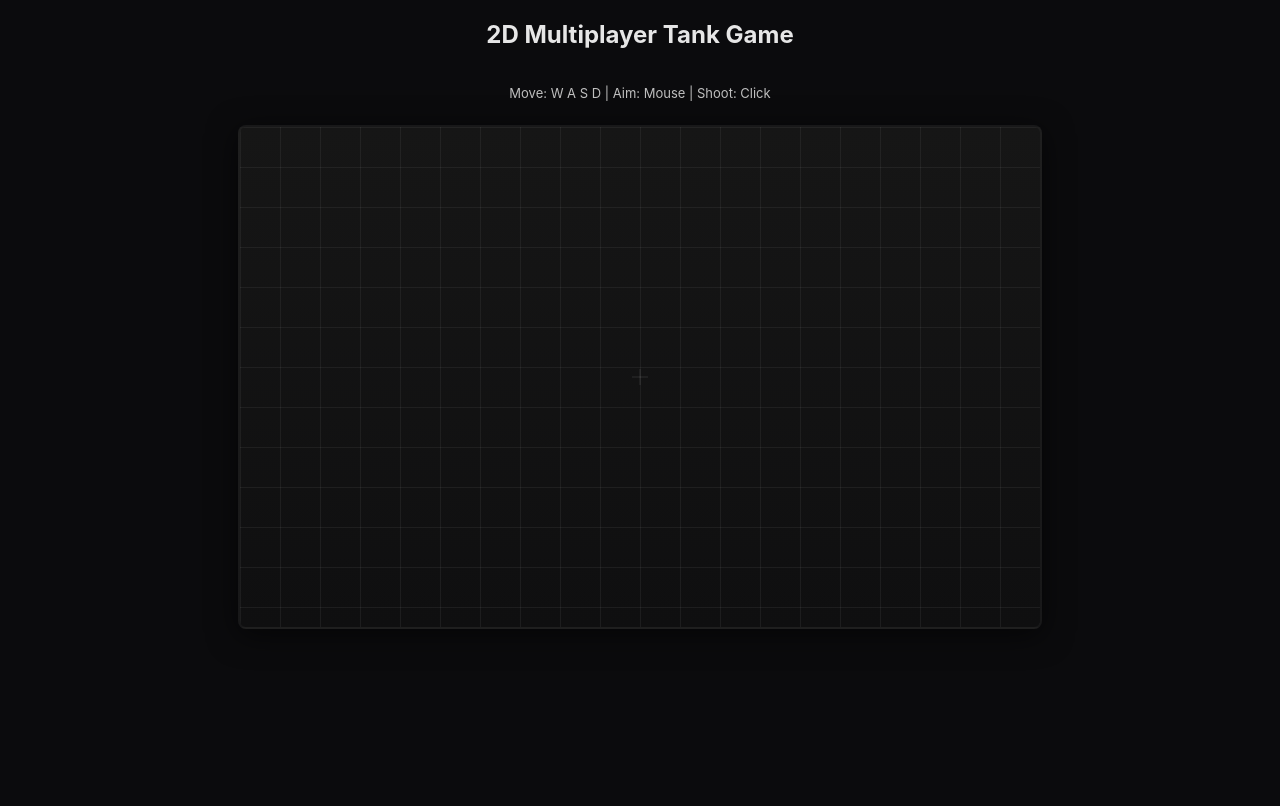
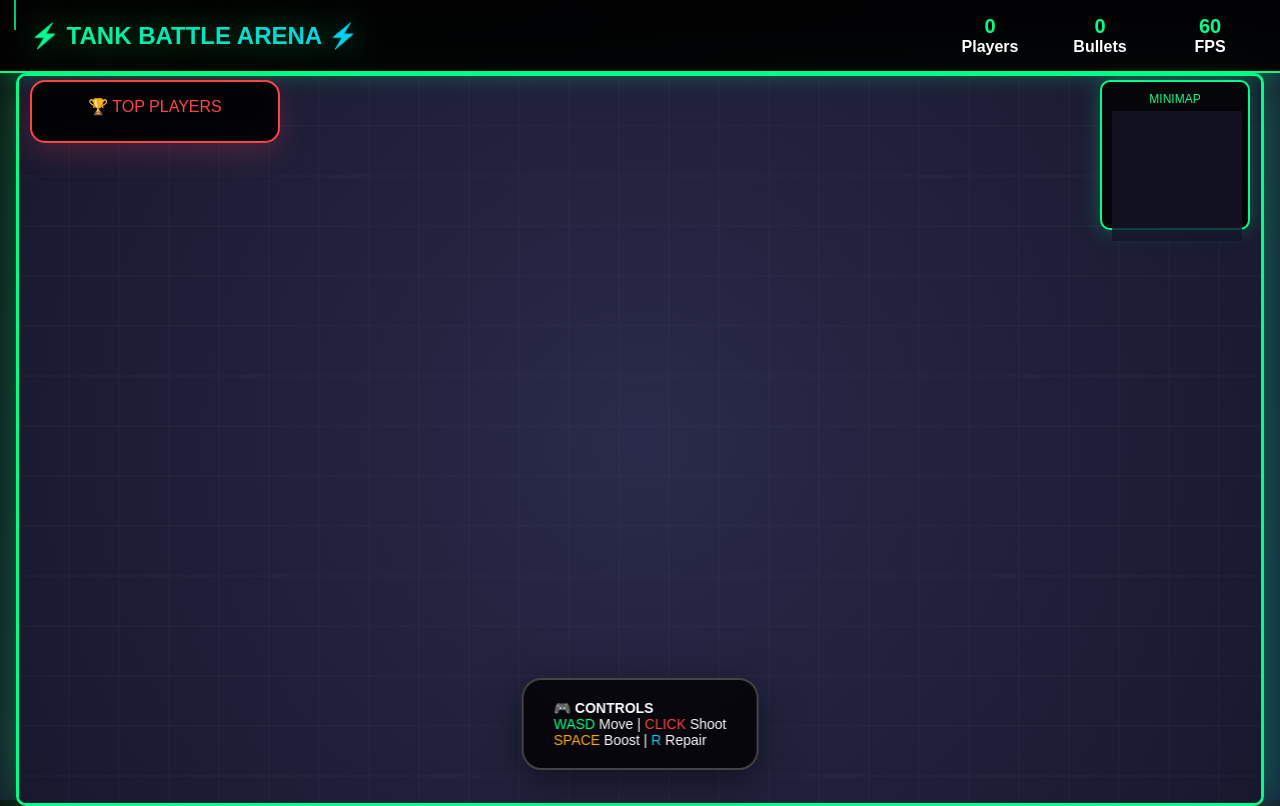
Before and after one commit to Alert9820/tank_game, a website: page public/index.html in a window 1280 px wide. Drawn offline with nearby package versions, Linux system fonts and the light colour scheme; no server answers.

Commit message:
Revamp game interface and styles
Updated the title and improved the styling for the tank battle game. Added new elements for the game interface, including a leaderboard and controls.

```diff
--- a/public/index.html
+++ b/public/index.html
@@ -1,403 +1,473 @@
 <!DOCTYPE html>
 <html>
 <head>
-  <title>Tank Battle</title>
+  <title>Advanced Tank Battle Arena</title>
   <style>
+    * {
+      margin: 0;
+      padding: 0;
+      box-sizing: border-box;
+    }
+
     body {
-      margin: 0;
-      background: #0b0b0d;
-      color: #e6e6e6;
+      background: linear-gradient(135deg, #0c0c0c 0%, #1a1a2e 50%, #16213e 100%);
+      color: #fff;
+      font-family: 'Arial', sans-serif;
+      height: 100vh;
+      overflow: hidden;
+    }
+
+    .game-container {
+      display: flex;
+      flex-direction: column;
+      height: 100vh;
+    }
+
+    .header {
+      background: rgba(0, 0, 0, 0.9);
+      padding: 15px 30px;
+      border-bottom: 2px solid #00ff88;
+      box-shadow: 0 2px 20px rgba(0, 255, 136, 0.3);
+      display: flex;
+      justify-content: space-between;
+      align-items: center;
+      backdrop-filter: blur(10px);
+    }
+
+    .game-title {
+      font-size: 24px;
+      font-weight: bold;
+      background: linear-gradient(45deg, #00ff88, #00ccff);
+      -webkit-background-clip: text;
+      -webkit-text-fill-color: transparent;
+      text-shadow: 0 0 30px rgba(0, 255, 136, 0.5);
+    }
+
+    .game-info {
+      display: flex;
+      gap: 30px;
+      font-size: 16px;
+      font-weight: 600;
+    }
+
+    .info-item {
+      display: flex;
+      flex-direction: column;
+      align-items: center;
+      min-width: 80px;
+    }
+
+    .info-value {
+      font-size: 20px;
+      color: #00ff88;
+      font-weight: bold;
+    }
+
+    .controls {
+      position: absolute;
+      bottom: 30px;
+      left: 50%;
+      transform: translateX(-50%);
+      background: rgba(0, 0, 0, 0.8);
+      padding: 20px 30px;
+      border-radius: 20px;
+      border: 2px solid #444;
+      backdrop-filter: blur(15px);
+      box-shadow: 0 10px 40px rgba(0, 0, 0, 0.5);
+      font-size: 14px;
+    }
+
+    .minimap {
+      position: absolute;
+      top: 80px;
+      right: 30px;
+      width: 150px;
+      height: 150px;
+      background: rgba(0, 0, 0, 0.8);
+      border: 2px solid #00ff88;
+      border-radius: 10px;
+      padding: 10px;
+      box-shadow: 0 0 20px rgba(0, 255, 136, 0.3);
+    }
+
+    .minimap-label {
+      font-size: 12px;
+      color: #00ff88;
+      margin-bottom: 5px;
       text-align: center;
-      font-family: Inter, Arial, sans-serif;
     }
-    .ui {
-      padding: 12px;
+
+    .leaderboard {
+      position: absolute;
+      top: 80px;
+      left: 30px;
+      width: 250px;
+      background: rgba(0, 0, 0, 0.9);
+      border: 2px solid #ff4444;
+      border-radius: 15px;
+      padding: 15px;
+      box-shadow: 0 10px 30px rgba(255, 68, 68, 0.2);
+      max-height: 300px;
+      overflow-y: auto;
     }
-    canvas {
-      background: linear-gradient(#161616, #0f0f10);
+
+    .leaderboard-title {
+      font-size: 16px;
+      color: #ff4444;
+      margin-bottom: 10px;
+      text-align: center;
+    }
+
+    .player-entry {
+      display: flex;
+      justify-content: space-between;
+      padding: 8px 0;
+      border-bottom: 1px solid #333;
+      font-size: 14px;
+    }
+
+    .player-name {
+      color: #fff;
+    }
+
+    .player-score {
+      color: #ffaa00;
+      font-weight: bold;
+    }
+
+    #game {
+      flex: 1;
+      background: radial-gradient(circle at center, #1a1a2e 0%, #0f0f23 70%, #000 100%);
       display: block;
       margin: 0 auto;
-      border-radius: 8px;
-      box-shadow: 0 6px 30px rgba(0,0,0,0.6);
-      border: 2px solid rgba(255,255,255,0.04);
+      border: 3px solid #00ff88;
+      border-radius: 10px;
+      box-shadow: 0 0 50px rgba(0, 255, 136, 0.4);
+      max-width: 100%;
+      max-height: 100%;
     }
-    p.small {
-      margin: 4px 0 12px;
-      color: #bfbfbf;
-      font-size: 13px;
+
+    .crosshair {
+      position: absolute;
+      width: 30px;
+      height: 30px;
+      pointer-events: none;
+      transition: all 0.1s ease;
+    }
+
+    .crosshair::before,
+    .crosshair::after {
+      content: '';
+      position: absolute;
+      background: rgba(0, 255, 136, 0.8);
+      width: 2px;
+      height: 15px;
+      left: 14px;
+    }
+
+    .crosshair::before {
+      top: 0;
+    }
+
+    .crosshair::after {
+      bottom: 0;
+    }
+
+    .crosshair span {
+      position: absolute;
+      background: rgba(0, 255, 136, 0.8);
+      height: 2px;
+      width: 15px;
+      left: 0;
+      top: 14px;
+    }
+
+    .crosshair span:last-child {
+      left: 15px;
+    }
+
+    @keyframes pulse {
+      0%, 100% { opacity: 0.7; }
+      50% { opacity: 1; }
+    }
+
+    .pulse {
+      animation: pulse 1.5s infinite;
     }
   </style>
 </head>
 <body>
+  <div class="game-container">
+    <div class="header">
+      <div class="game-title">⚡ TANK BATTLE ARENA ⚡</div>
+      <div class="game-info">
+        <div class="info-item">
+          <span class="info-value" id="playersCount">0</span>
+          <span>Players</span>
+        </div>
+        <div class="info-item">
+          <span class="info-value" id="bulletsCount">0</span>
+          <span>Bullets</span>
+        </div>
+        <div class="info-item">
+          <span class="info-value" id="fps">60</span>
+          <span>FPS</span>
+        </div>
+      </div>
+    </div>
 
-<h2>2D Multiplayer Tank Game</h2>
-<div class="ui">
-  <p class="small">Move: W A S D | Aim: Mouse | Shoot: Click</p>
+    <canvas id="game" width="1200" height="700"></canvas>
+
+    <div class="leaderboard" id="leaderboard">
+      <div class="leaderboard-title">🏆 TOP PLAYERS</div>
     </div>
-<canvas id="game" width="800" height="500" style="width:800px;height:500px"></canvas>
+
+    <div class="minimap" id="minimap">
+      <div class="minimap-label">MINIMAP</div>
+      <canvas id="minimapCanvas" width="130" height="130"></canvas>
+    </div>
+
+    <div class="controls">
+      <strong>🎮 CONTROLS</strong><br>
+      <span style="color: #00ff88;">WASD</span> Move | <span style="color: #ff4444;">CLICK</span> Shoot<br>
+      <span style="color: #ffaa00;">SPACE</span> Boost | <span style="color: #00ccff;">R</span> Repair
+    </div>
+
+    <div class="crosshair pulse" id="crosshair"></div>
+  </div>
 
   <script src="/socket.io/socket.io.js"></script>
   <script>
-  // -- Utilities
-  const clamp = (v, a, b) => Math.max(a, Math.min(b, v));
-  const lerp = (a, b, t) => a + (b - a) * t;
-  const lerpAngle = (a, b, t) => {
-    let diff = (b - a + Math.PI) % (2*Math.PI) - Math.PI;
-    return a + diff * t;
-  };
-
-  // -- Networking / state
     const socket = io();
     const canvas = document.getElementById("game");
     const ctx = canvas.getContext("2d");
+    const minimapCanvas = document.getElementById("minimapCanvas");
+    const minimapCtx = minimapCanvas.getContext("2d");
 
-  // Hi-DPI support
-  const DPR = Math.max(1, window.devicePixelRatio || 1);
-  const CSS_W = 800, CSS_H = 500;
-  canvas.width = CSS_W * DPR;
-  canvas.height = CSS_H * DPR;
-  canvas.style.width = CSS_W + "px";
-  canvas.style.height = CSS_H + "px";
-  ctx.scale(DPR, DPR);
+    // Responsive canvas
+    function resizeCanvas() {
+      const rect = canvas.getBoundingClientRect();
+      canvas.width = rect.width;
+      canvas.height = rect.height;
+      minimapCanvas.width = 130;
+      minimapCanvas.height = 130;
+    }
+    window.addEventListener('resize', resizeCanvas);
+    resizeCanvas();
 
-  let players = {};   // keyed by id; we store interpolation metadata
-  let bullets = [];   // server-authoritative bullet list (we'll smoothly draw)
-  const localId = { id: null }; // will be set when server tells us (optional)
-  let keys = {};
-  let mouse = { x: CSS_W/2, y: CSS_H/2, angle: 0, down: false };
+    let players = {};
+    let bullets = [];
+    let myPlayerId = null;
+    let angle = 0;
+    const keys = {};
+    let lastTime = 0;
+    let fps = 0;
+    let frameCount = 0;
 
-  let lastSend = 0;
-  const SEND_RATE = 40; // ms between move emits (client-side throttling)
+    // Crosshair positioning
+    const crosshair = document.getElementById("crosshair");
+    canvas.addEventListener("mousemove", (e) => {
+      const rect = canvas.getBoundingClientRect();
+      crosshair.style.left = (e.clientX - rect.left - 15) + "px";
+      crosshair.style.top = (e.clientY - rect.top - 15) + "px";
+    });
 
-  // local predicted state for smoother control of the local player
-  const local = {
-    x: CSS_W/2,
-    y: CSS_H/2,
-    angle: 0,
-    speed: 140, // pixels/sec
-    velX: 0,
-    velY: 0,
-    lastUpdate: performance.now()
-  };
+    // Input handlers
+    document.addEventListener("keydown", e => {
+      keys[e.code.toLowerCase()] = true;
+      if (e.code === "Space") e.preventDefault();
+    });
+    document.addEventListener("keyup", e => keys[e.code.toLowerCase()] = false);
+    canvas.addEventListener("click", (e) => {
+      const rect = canvas.getBoundingClientRect();
+      const x = e.clientX - rect.left;
+      const y = e.clientY - rect.top;
+      socket.emit("shoot", { x, y });
+    });
 
-  // input handlers
-  document.addEventListener("keydown", e => keys[e.key.toLowerCase()] = true);
-  document.addEventListener("keyup", e => keys[e.key.toLowerCase()] = false);
-  canvas.addEventListener("mousemove", (ev) => {
-    const rect = canvas.getBoundingClientRect();
-    // map client coords to canvas CSS coordinates
-    mouse.x = (ev.clientX - rect.left) * (CSS_W / rect.width);
-    mouse.y = (ev.clientY - rect.top) * (CSS_H / rect.height);
-    mouse.angle = Math.atan2(mouse.y - (local.y || CSS_H/2), mouse.x - (local.x || CSS_W/2));
-  });
-  canvas.addEventListener("mousedown", (ev) => {
-    mouse.down = true;
-    socket.emit("shoot", { x: mouse.x, y: mouse.y, angle: mouse.angle });
-  });
-  canvas.addEventListener("mouseup", () => mouse.down = false);
-
-  // socket: server sends authoritative state periodically
+    // Socket events
     socket.on("connect", () => {
-    console.log("connected", socket.id);
-    localId.id = socket.id;
+      console.log("Connected:", socket.id);
     });
 
     socket.on("state", (data) => {
-    // data.players: {id: {x,y,angle,hp,name,...}}  data.bullets: [{x,y,vx,vy,id,...}]
-    const now = performance.now();
-    // update local prediction base if server gave our position
-    if (data.players && data.players[socket.id]) {
-      const sp = data.players[socket.id];
-      // correct local predicted state smoothly (reconciliation)
-      local.x = sp.x;
-      local.y = sp.y;
-      local.angle = sp.angle;
+      players = data.players;
+      bullets = data.bullets;
+      myPlayerId = data.myPlayerId;
+
+      // Update UI
+      document.getElementById("playersCount").textContent = Object.keys(players).length;
+      document.getElementById("bulletsCount").textContent = bullets.length;
+
+      updateLeaderboard();
+    });
+
+    socket.on("playerJoined", (player) => {
+      players[player.id] = player;
+    });
+
+    function updateLeaderboard() {
+      const sortedPlayers = Object.values(players)
+        .sort((a, b) => b.score - a.score)
+        .slice(0, 8);
+
+      const leaderboard = document.getElementById("leaderboard");
+      leaderboard.innerHTML = '<div class="leaderboard-title">🏆 TOP PLAYERS</div>';
+
+      sortedPlayers.forEach((player, index) => {
+        const entry = document.createElement("div");
+        entry.className = "player-entry";
+        entry.innerHTML = `
+          <span class="player-name">${index + 1}. ${player.name || "Player"}</span>
+          <span class="player-score">${player.score || 0}</span>
+        `;
+        leaderboard.appendChild(entry);
+      });
     }
 
-    // For every player, store interpolation targets
-    Object.keys(data.players || {}).forEach(id => {
-      const serverP = data.players[id];
-      if (!players[id]) {
-        // create interpolation object if new
-        players[id] = {
-          displayX: serverP.x,
-          displayY: serverP.y,
-          displayAngle: serverP.angle || 0,
-          targetX: serverP.x,
-          targetY: serverP.y,
-          targetAngle: serverP.angle || 0,
-          lastUpdate: now
-        };
-      }
-      const p = players[id];
-      p.prevX = p.displayX;
-      p.prevY = p.displayY;
-      p.prevAngle = p.displayAngle;
-      p.targetX = serverP.x;
-      p.targetY = serverP.y;
-      p.targetAngle = serverP.angle || 0;
-      p.lastUpdate = now;
-      p.hp = serverP.hp ?? 100;
-      p.name = serverP.name ?? (id === socket.id ? "You" : ("Player-" + id.slice(0,4)));
-    });
+    function update() {
+      let dx = 0, dy = 0, boost = 1;
 
-    // Remove players not present anymore
-    Object.keys(players).forEach(id => {
-      if (!data.players || !data.players[id]) {
-        delete players[id];
-      }
-    });
+      if (keys["keyw"]) dy -= 3 * boost;
+      if (keys["keys"]) dy += 1.5;
+      if (keys["keya"]) dx -= 3 * boost;
+      if (keys["keyd"]) dx += 3 * boost;
 
-    // bullets - we'll draw them smoothly. store server list
-    bullets = (data.bullets || []).map(b => Object.assign({}, b, { drawX: b.x, drawY: b.y }));
-  });
+      if (keys["space"]) boost = 1.8;
 
-  // -- Game update/draw loop with delta time and interpolation
-  let lastFrame = performance.now();
-
-  function processInput(dt) {
-    // simple acceleration + friction for nicer movement
-    const acc = 600; // px/s^2
-    const maxSpeed = 180; // px/s
-    const friction = 6; // per second
-
-    const up = keys["w"] || keys["arrowup"];
-    const down = keys["s"] || keys["arrowdown"];
-    const left = keys["a"] || keys["arrowleft"];
-    const right = keys["d"] || keys["arrowright"];
-
-    let ax = 0, ay = 0;
-    if (up) ay -= 1;
-    if (down) ay += 1;
-    if (left) ax -= 1;
-    if (right) ax += 1;
-
-    if (ax !== 0 || ay !== 0) {
-      const len = Math.hypot(ax, ay) || 1;
-      ax /= len; ay /= len;
-      local.velX += ax * acc * dt;
-      local.velY += ay * acc * dt;
-    } else {
-      // apply friction
-      local.velX -= local.velX * clamp(friction * dt, 0, 1);
-      local.velY -= local.velY * clamp(friction * dt, 0, 1);
-    }
-
-    // clamp speed
-    const spd = Math.hypot(local.velX, local.velY);
-    if (spd > maxSpeed) {
-      const s = maxSpeed / spd;
-      local.velX *= s;
-      local.velY *= s;
-    }
-
-    // integrate
-    local.x += local.velX * dt;
-    local.y += local.velY * dt;
-
-    // keep in bounds
-    local.x = clamp(local.x, 10, CSS_W - 10);
-    local.y = clamp(local.y, 10, CSS_H - 10);
-
-    // aim towards mouse (local)
-    local.angle = Math.atan2(mouse.y - local.y, mouse.x - local.x);
-
-    // Send movement updates at limited rate (throttle)
-    const now = performance.now();
-    if (now - lastSend > SEND_RATE) {
-      lastSend = now;
-      // keep same "move" event shape as before but include dt and position for reconciliation
-      socket.emit("move", { dx: local.velX, dy: local.velY, angle: local.angle, x: local.x, y: local.y, dt });
+      if (dx || dy) {
+        angle = Math.atan2(dy, dx);
+        socket.emit("move", { dx, dy, angle, boost });
       }
     }
 
-  function interpolatePlayers() {
-    // interpolate display positions between prev and target, using time since lastUpdate
-    const now = performance.now();
-    Object.entries(players).forEach(([id, p]) => {
-      const elapsed = (now - p.lastUpdate) / 100; // normalized smoothing window (adjustable)
-      const t = clamp(elapsed, 0, 1);
-      p.displayX = lerp(p.prevX ?? p.targetX, p.targetX, t);
-      p.displayY = lerp(p.prevY ?? p.targetY, p.targetY, t);
-      p.displayAngle = lerpAngle(p.prevAngle ?? p.targetAngle, p.targetAngle, t);
-    });
-  }
-
-  function updateBullets(dt) {
-    // smooth bullet positions (simple approach: move by velocity; server will correct)
-    bullets.forEach(b => {
-      if (typeof b.vx !== "undefined" && typeof b.vy !== "undefined") {
-        b.drawX += b.vx * dt;
-        b.drawY += b.vy * dt;
-      } else {
-        // fallback: lerp towards server position
-        b.drawX = lerp(b.drawX, b.x, 0.2);
-        b.drawY = lerp(b.drawY, b.y, 0.2);
-      }
-    });
-  }
-
-  function drawTank(x, y, angle, hp = 100, name = "Player", isLocal = false) {
+    function drawTank(x, y, angle, hp, score, isMe = false) {
       ctx.save();
       ctx.translate(x, y);
       ctx.rotate(angle);
 
-    // shadow
-    ctx.fillStyle = "rgba(0,0,0,0.25)";
-    ctx.beginPath();
-    ctx.ellipse(0, 10, 22, 8, 0, 0, Math.PI*2);
-    ctx.fill();
+      // Tank tracks
+      ctx.fillStyle = "#333";
+      ctx.fillRect(-18, -12, 36, 24);
 
-    // body
-    ctx.fillStyle = isLocal ? "#7efc6f" : "#63a7ff";
-    ctx.strokeStyle = "rgba(0,0,0,0.35)";
-    ctx.lineWidth = 2;
-    roundRect(ctx, -18, -12, 36, 24, 4, true, false);
+      // Tank body glow
+      ctx.shadowColor = isMe ? "#00ff88" : "#ff4444";
+      ctx.shadowBlur = 20;
 
-    // turret
-    ctx.fillStyle = "#111";
-    ctx.beginPath();
-    ctx.arc(0, 0, 9, 0, Math.PI*2);
-    ctx.fill();
-    ctx.fillStyle = "#333";
-    ctx.beginPath();
-    ctx.arc(0, 0, 6, 0, Math.PI*2);
-    ctx.fill();
+      // Tank body
+      const gradient = ctx.createRadialGradient(0, 0, 0, 0, 0, 20);
+      gradient.addColorStop(0, isMe ? "#00ff88" : "#444");
+      gradient.addColorStop(1, isMe ? "#00aa55" : "#222");
+      ctx.fillStyle = gradient;
+      ctx.fillRect(-15, -10, 30, 20);
 
-    // barrel
-    ctx.fillStyle = "#222";
-    ctx.fillRect(6, -3, 18, 6);
+      // Tank turret
+      ctx.fillStyle = isMe ? "#00ccff" : "#555";
+      ctx.fillRect(-8, -6, 16, 12);
+
+      // Cannon
+      ctx.fillStyle = "#666";
+      ctx.fillRect(8, -3, 20, 6);
+
       ctx.restore();
+      ctx.shadowBlur = 0;
 
-    // health bar above
-    const hbW = 40, hbH = 6;
-    const barX = x - hbW/2, barY = y - 28;
-    ctx.save();
-    ctx.fillStyle = "rgba(0,0,0,0.5)";
-    roundRect(ctx, barX-1, barY-1, hbW+2, hbH+2, 3, true, false);
-    // background
-    ctx.fillStyle = "#4b4b4b";
-    roundRect(ctx, barX, barY, hbW, hbH, 3, true, false);
-    // health
-    const pct = clamp(hp/100, 0, 1);
-    const grad = ctx.createLinearGradient(barX,0,barX+hbW,0);
-    grad.addColorStop(0, "#ff5f5f");
-    grad.addColorStop(1, "#ffdf5f");
-    ctx.fillStyle = grad;
-    roundRect(ctx, barX, barY, hbW * pct, hbH, 3, true, false);
+      // Health bar
+      ctx.fillStyle = "rgba(0,0,0,0.7)";
+      ctx.fillRect(x - 20, y - 35, 40, 6);
+      ctx.fillStyle = `rgb(${255 * (1 - hp/100)}, ${255 * (hp/100)}, 0)`;
+      ctx.fillRect(x - 20, y - 35, hp * 0.4, 6);
 
-    // name
-    ctx.fillStyle = "#e9e9e9";
-    ctx.font = "12px Inter, Arial";
+      // Name and score
+      ctx.fillStyle = isMe ? "#00ff88" : "#fff";
+      ctx.font = "bold 14px Arial";
       ctx.textAlign = "center";
-    ctx.fillText(name, x, y - 36);
-    ctx.restore();
-  }
-
-  function roundRect(ctx, x, y, w, h, r, fill, stroke) {
-    if (typeof r === 'undefined') r = 5;
-    ctx.beginPath();
-    ctx.moveTo(x + r, y);
-    ctx.arcTo(x + w, y, x + w, y + h, r);
-    ctx.arcTo(x + w, y + h, x, y + h, r);
-    ctx.arcTo(x, y + h, x, y, r);
-    ctx.arcTo(x, y, x + w, y, r);
-    ctx.closePath();
-    if (fill) ctx.fill();
-    if (stroke) ctx.stroke();
+      ctx.fillText(`${score}`, x, y + 35);
     }
 
     function draw() {
-    // clear
-    ctx.clearRect(0, 0, CSS_W, CSS_H);
+      // Clear with gradient background
+      const gradient = ctx.createRadialGradient(canvas.width/2, canvas.height/2, 0, canvas.width/2, canvas.height/2, Math.max(canvas.width, canvas.height));
+      gradient.addColorStop(0, "#2a2a4a");
+      gradient.addColorStop(1, "#0a0a1a");
+      ctx.fillStyle = gradient;
+      ctx.fillRect(0, 0, canvas.width, canvas.height);
 
-    // background grid for depth
-    ctx.save();
-    ctx.globalAlpha = 0.06;
-    ctx.strokeStyle = "#ffffff";
+      // Draw ground pattern
+      ctx.strokeStyle = "rgba(255,255,255,0.03)";
       ctx.lineWidth = 1;
-    for (let gx = 0; gx < CSS_W; gx += 40) {
+      for (let x = 0; x < canvas.width; x += 50) {
         ctx.beginPath();
-      ctx.moveTo(gx + 0.5, 0);
-      ctx.lineTo(gx + 0.5, CSS_H);
+        ctx.moveTo(x, 0);
+        ctx.lineTo(x, canvas.height);
         ctx.stroke();
       }
-    for (let gy = 0; gy < CSS_H; gy += 40) {
+      for (let y = 0; y < canvas.height; y += 50) {
         ctx.beginPath();
-      ctx.moveTo(0, gy + 0.5);
-      ctx.lineTo(CSS_W, gy + 0.5);
+        ctx.moveTo(0, y);
+        ctx.lineTo(canvas.width, y);
         ctx.stroke();
       }
-    ctx.restore();
 
-    // players (draw others first)
-    Object.entries(players).forEach(([id, p]) => {
-      const isLocal = (id === socket.id);
-      const x = isLocal ? local.x : p.displayX;
-      const y = isLocal ? local.y : p.displayY;
-      const angle = isLocal ? local.angle : p.displayAngle;
-      drawTank(x, y, angle, p.hp ?? 100, p.name ?? id, isLocal);
-    });
-
-    // bullets
+      // Draw bullets
       bullets.forEach(b => {
         ctx.save();
-      ctx.translate(b.drawX, b.drawY);
-      ctx.fillStyle = "rgba(255, 215, 60, 0.98)";
-      ctx.beginPath();
-      ctx.arc(0, 0, 3.5, 0, Math.PI*2);
-      ctx.fill();
-
-      // small glow
-      ctx.globalCompositeOperation = "lighter";
-      const g = ctx.createRadialGradient(0,0,0,0,0,12);
-      g.addColorStop(0, "rgba(255,235,160,0.9)");
-      g.addColorStop(1, "rgba(255,235,160,0)");
-      ctx.fillStyle = g;
-      ctx.beginPath();
-      ctx.arc(0,0,8,0,Math.PI*2);
-      ctx.fill();
+        ctx.translate(b.x, b.y);
+        ctx.fillStyle = "#ffff44";
+        ctx.shadowColor = "#ffff00";
+        ctx.shadowBlur = 15;
+        ctx.fillRect(-2, -2, 4, 4);
         ctx.restore();
       });
 
-    // debug: crosshair at mouse
-    ctx.save();
-    ctx.strokeStyle = "rgba(255,255,255,0.12)";
-    ctx.beginPath();
-    ctx.moveTo(mouse.x - 8, mouse.y);
-    ctx.lineTo(mouse.x + 8, mouse.y);
-    ctx.moveTo(mouse.x, mouse.y - 8);
-    ctx.lineTo(mouse.x, mouse.y + 8);
-    ctx.stroke();
-    ctx.restore();
+      // Draw players
+      Object.entries(players).forEach(([id, player]) => {
+        drawTank(
+          player.x * (canvas.width / 800),
+          player.y * (canvas.height / 500),
+          player.angle,
+          player.hp || 100,
+          player.score || 0,
+          id === myPlayerId
+        );
+      });
+
+      // FPS counter
+      frameCount++;
+      if (performance.now() - lastTime > 1000) {
+        fps = Math.round(frameCount * 1000 / (performance.now() - lastTime));
+        frameCount = 0;
+        lastTime = performance.now();
+        document.getElementById("fps").textContent = fps;
+      }
     }
 
-  function loop(now) {
-    const tNow = now || performance.now();
-    const dt = Math.min(0.05, (tNow - lastFrame) / 1000); // clamp dt to avoid large jumps
-    lastFrame = tNow;
+    function drawMinimap() {
+      minimapCtx.clearRect(0, 0, 130, 130);
+      minimapCtx.fillStyle = "rgba(20,20,40,0.8)";
+      minimapCtx.fillRect(0, 0, 130, 130);
 
-    // update local physics & send move
-    processInput(dt);
+      Object.values(players).forEach(p => {
+        minimapCtx.fillStyle = p.id === myPlayerId ? "#00ff88" : "#ff4444";
+        minimapCtx.beginPath();
+        minimapCtx.arc(p.x / 6, p.y / 6, 3, 0, Math.PI * 2);
+        minimapCtx.fill();
+      });
 
-    // interpolation and bullet smoothing
-    interpolatePlayers();
-    updateBullets(dt);
+      bullets.forEach(b => {
+        minimapCtx.fillStyle = "#ffff44";
+        minimapCtx.fillRect(b.x / 6 - 0.5, b.y / 6 - 0.5, 1, 1);
+      });
+    }
 
-    // draw everything
+    function loop(currentTime) {
+      update();
       draw();
-
+      drawMinimap();
       requestAnimationFrame(loop);
     }
 
-  // start
     requestAnimationFrame(loop);
-
-  // keep canvas responsive to DPR changes (optional)
-  window.addEventListener("resize", () => {
-    // (left simple — for production consider re-scaling on DPR or window size changes)
-  });
   </script>
-
 </body>
 </html>
```
Lines whose indentation alone changed are shown as unchanged.
